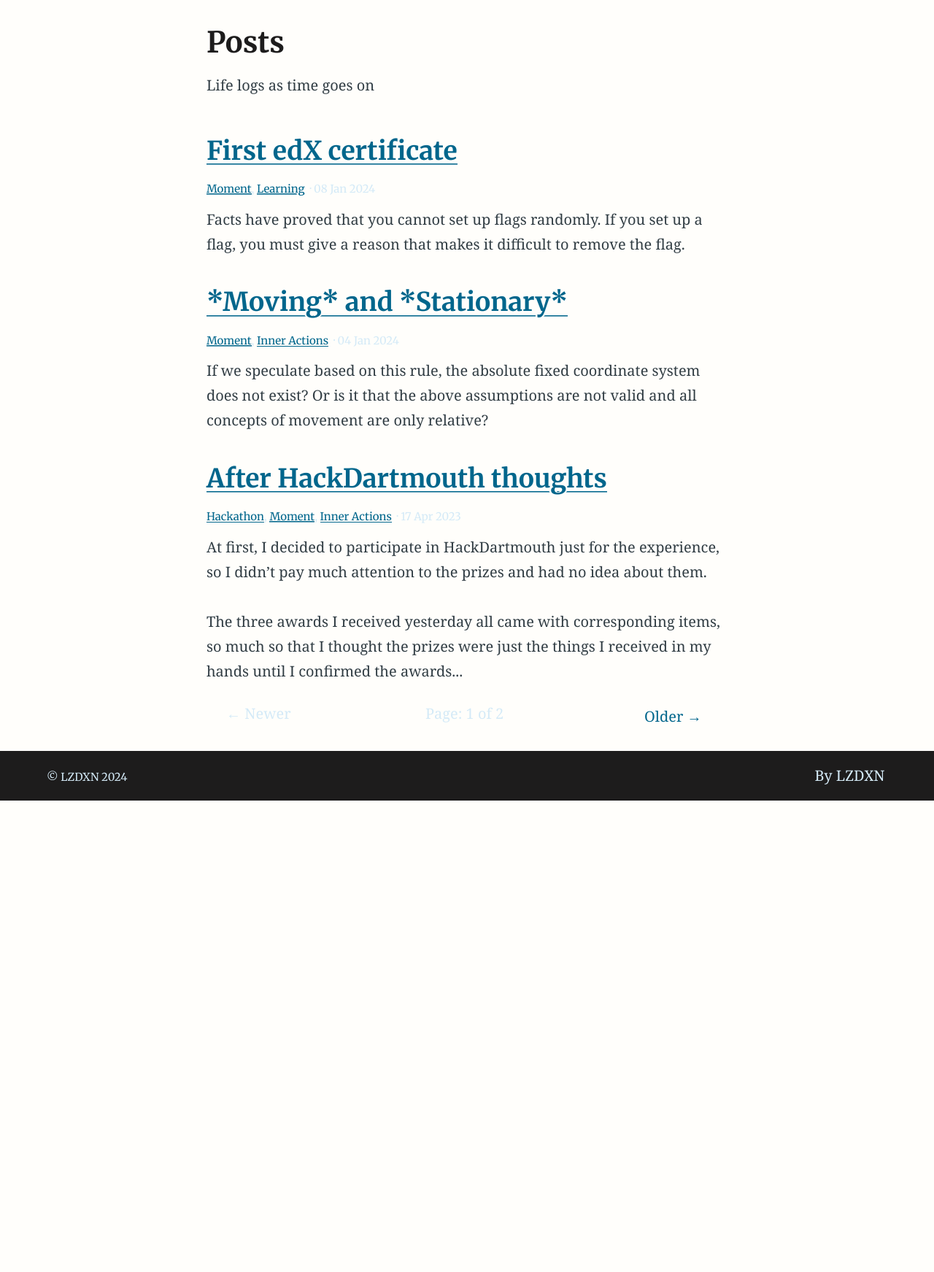
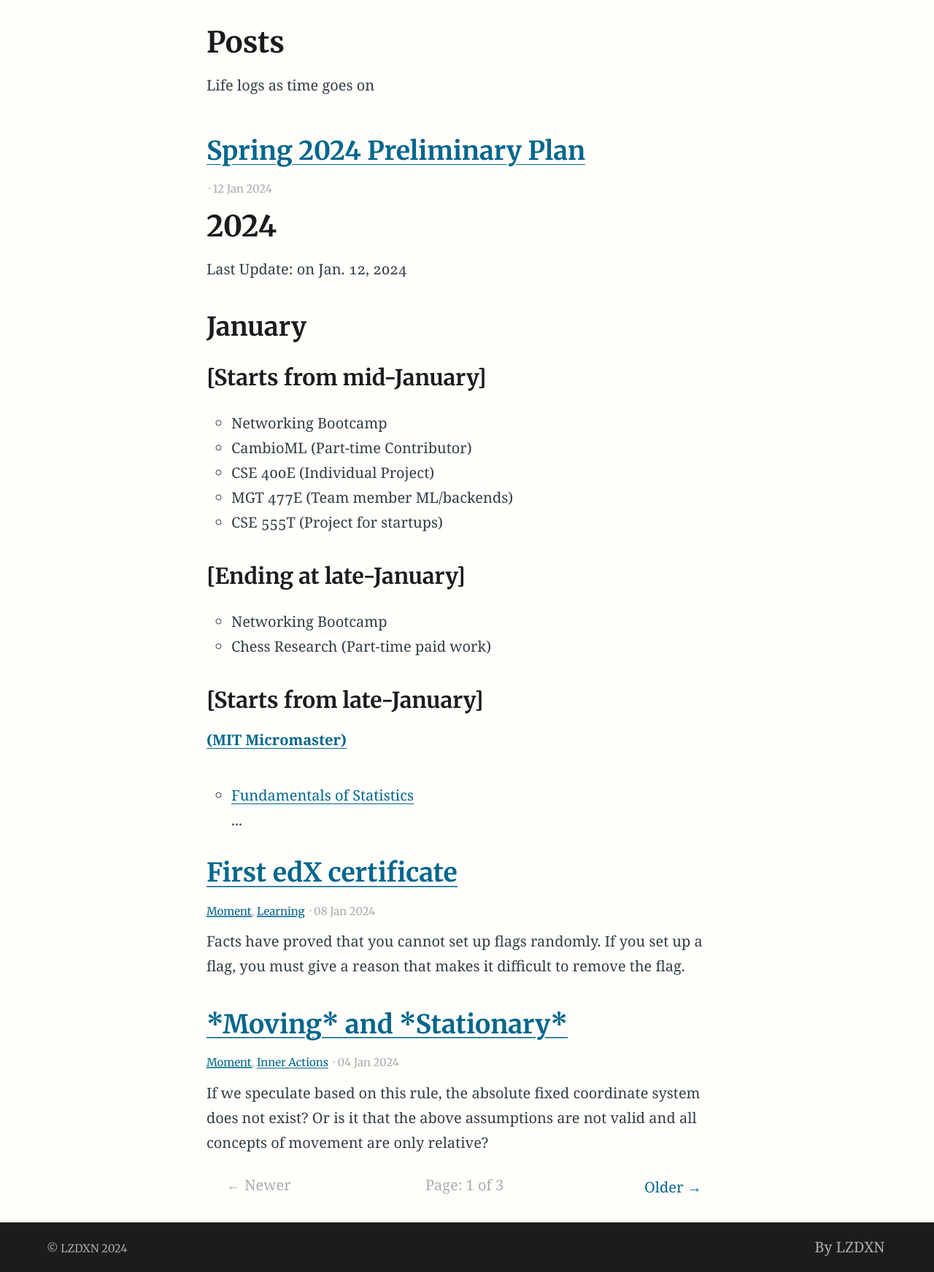
Before and after one commit to LZDXN/LZDXN.github.io, a Jekyll site: the page built from blog/index.html, in a window 1280 px wide, cut to the strip 428-2171 px from the top of the page. Shown: the whole strip at 73% size. Built offline with Jekyll 4.4.1, drawn with Linux system fonts in a browser that asks for light colours; the list of posts is cut into pages by our own code; before the commit the page ends 1525 px from its top, so only the background shows below that.

Commit message:
modified color

```diff
--- a/_posts/Spring 2024 Preliminary Plan.md
+++ b/_posts/2024-01-12-spring-2024-preliminary-plan.md
@@ -3,10 +3,10 @@ Last Update: on Jan. 12, 2024
 ## January
 ### [Starts from mid-January]
 - Networking Bootcamp
-- CambioML (Part-time Internship)
+- CambioML (Part-time Contributor)
 - CSE 400E (Individual Project)
+- MGT 477E (Team member ML/backends)
 - CSE 555T (Project for startups)
-- MGT 477E (Team member ML/backends)
 
 ### [Ending at late-January]
 - Networking Bootcamp
--- a/_sass/_settings.scss
+++ b/_sass/_settings.scss
@@ -10,7 +10,8 @@ $bodyColour: #313d44 !default;
 $linkColour: #00668c !default;
 $hoverColour: #3b3c3d !default;
 $focusColour: #b6ccd8 !default;
-$captionColour: #d4eaf7 !default;
+$captionColour: #a8adac !default;
+// $captionColour: #d4eaf7 !default;
 $white: #fffefb !default;
 
 
```
Also changed, not shown: index.md (+0 -1 lines).
